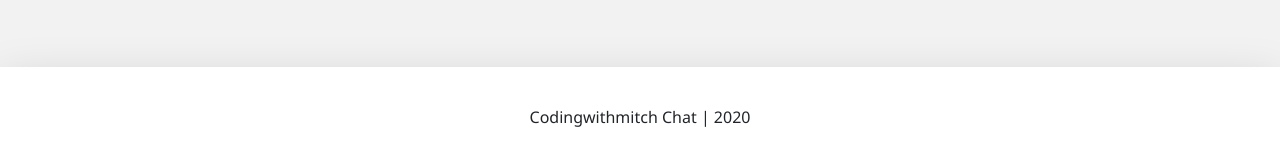
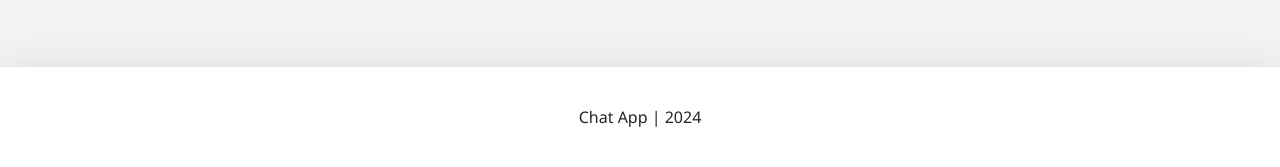
Before and after one commit to Arpit1033/Django-ChatApp, a Django app: page / in a window 1280 px wide. Shown: the part 844-1011 px from the top of the page. Run offline with Django 3.2, Linux system fonts and the light colour scheme; some libraries are stand-ins or nearby versions.

Commit message:
Update footer and header templates with image path changes

```diff
--- a/src/templates/snippets/footer.html
+++ b/src/templates/snippets/footer.html
@@ -7,6 +7,6 @@
 <!-- Footer -->
 
 <div class="d-flex flex-row align-items-center footer bg-white shadow-lg mt-4">
-	<p class="m-auto">Codingwithmitch Chat | 2020</p>
+	<p class="m-auto">Chat App | 2024</p>
 </div>
 <!-- End Footer -->
--- a/src/templates/snippets/header.html
+++ b/src/templates/snippets/header.html
@@ -38,7 +38,7 @@
 							</div>
 
 							<div class="btn-group dropleft">
-								<img class="account-image rounded-circle m-auto d-block dropdown-toggle" id="id_profile_links" data-toggle="dropdown" aria-haspopup="true" aria-expanded="false" src="{% static 'codingwithmitch/dummy_image.png' %}" alt="codingwithmitch logo" width="40" height="40">
+								<img class="account-image rounded-circle m-auto d-block dropdown-toggle" id="id_profile_links" data-toggle="dropdown" aria-haspopup="true" aria-expanded="false" src="{% static 'images/dummy_image.png' %}" alt="my logo" width="40" height="40">
 								<div class="dropdown-menu" aria-labelledby="id_profile_links">
 									<a class="dropdown-item" href="#">Account</a>
 									<a class="dropdown-item" href="#">Logout</a>
@@ -70,7 +70,7 @@
 				<div class="dropdown dropleft p-2 mt-2">
 					<div class="d-flex flex-row">
 						<div class="btn-group dropleft">
-							<img class="account-image rounded-circle m-auto d-block dropdown-toggle" id="id_profile_links" data-toggle="dropdown" aria-haspopup="true" aria-expanded="false" src="{% static 'codingwithmitch/dummy_image.png' %}" alt="codingwithmitch logo" width="40" height="40">
+							<img class="account-image rounded-circle m-auto d-block dropdown-toggle" id="id_profile_links" data-toggle="dropdown" aria-haspopup="true" aria-expanded="false" src="{% static 'iamges/dummy_image.png' %}" alt="my logo" width="40" height="40">
 							<div class="dropdown-menu" aria-labelledby="id_profile_links">
 								<a class="dropdown-item" href="#">Account</a>
 								<a class="dropdown-item" href="#">Logout</a>
```
